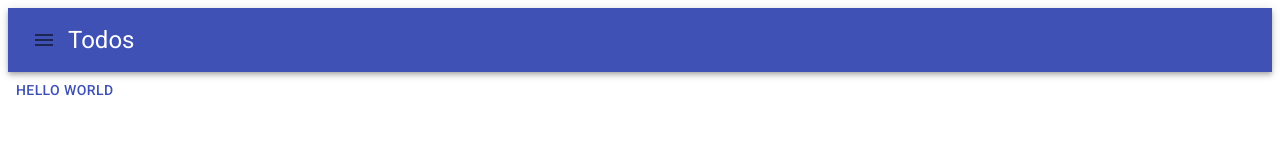
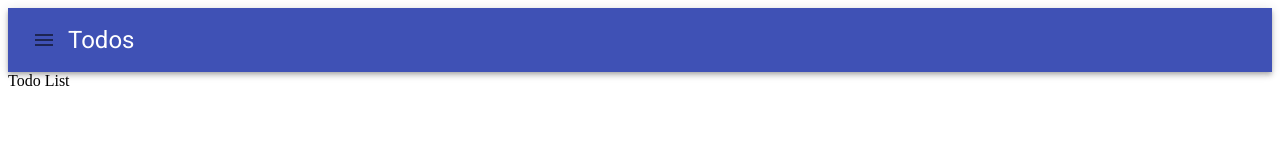
Before and after one commit to bartlomiejolma/todos-material-ui, a React (Create React App) app: page / in a window 1280 px wide. Shown: the top 162 px of the page. Built offline with nearby package versions, Linux system fonts and the light colour scheme.

Commit message:
Adds Switch to handle path changes.

```diff
--- a/src/App.js
+++ b/src/App.js
@@ -1,17 +1,17 @@
 import React from "react";
 import { Button } from "@material-ui/core";
-import { BrowserRouter as Router } from "react-router-dom";
+import { BrowserRouter as Router, Route, Switch } from "react-router-dom";
 import { links, SideMenu } from "./navigation";
-
-const Content = () => {
-  return <Button color="primary">Hello World</Button>;
-};
 
 function App() {
   return (
     <Router>
       <SideMenu title="Todos" links={links} />
-      <Content />
+      <Switch>
+        {links.map((link) => (
+          <Route exact path={link.path}>{link.component}</Route>
+        ))}
+      </Switch>
     </Router>
   );
 }
```
